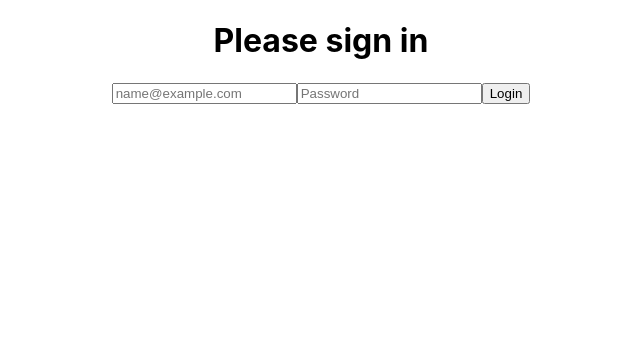
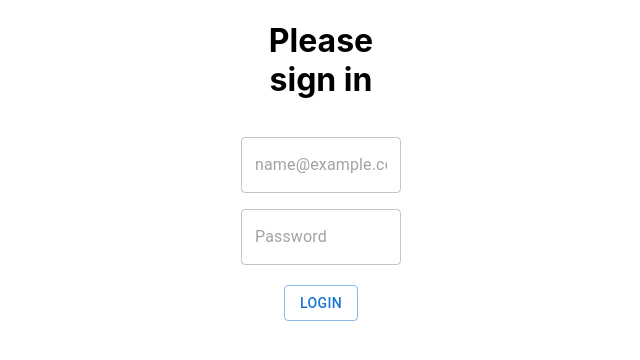
Before and after one commit to saashd/todo-app, a React (Create React App) app in the folder client/: page /login in a window 1280 px wide. Shown: the top 360 px of the page, without its empty margins (319-959 px from the left). Built offline with nearby package versions, Linux system fonts and the light colour scheme.

Commit message:
login page styling

```diff
--- a/client/src/pages/Login.tsx
+++ b/client/src/pages/Login.tsx
@@ -3,6 +3,8 @@ import React, {SyntheticEvent, useState} from "react";
 import {Navigate} from "react-router-dom";
 import {handleError} from "../API";
 import Cookies from "universal-cookie";
+import {Box, Button, Paper, TextField} from "@mui/material";
+
 const cookies = new Cookies();
 
 function Login() {
@@ -29,18 +31,31 @@ function Login() {
         return <Navigate to={'/'}/>;
     }
 
-    return (<main className="form-signin w-100 m-auto">
+    return (<main>
         <form onSubmit={submit}>
-            <h1 className="h3 mb-3 fw-normal">Please sign in</h1>
-            <input type="email" className="form-control" placeholder="name@example.com" required
+            <Box
+                sx={{
+                    paddingLeft:70,
+                    paddingRight:70,
+                    bgcolor: 'background.default',
+                    display: 'grid',
+                    gap: 2,
+                }}
+            >
+                <h1>Please sign in</h1>
+                {/*<Paper style={{display:"inline-gird"}}*/}
+                {/*>*/}
+                <TextField type="email" placeholder="name@example.com" required
                            onChange={(e) => {
                                setEmail(e.target.value)
                            }}/>
-            <input type="password" className="form-control" placeholder="Password" required
+                <TextField type="password" placeholder="Password" required
                            onChange={(e) => {
                                setPassword(e.target.value)
                            }}/>
-            <button className="w-100 btn btn-lg btn-primary" type="submit">Login</button>
+                {/*</Paper>*/}
+            </Box>
+            <Button style={{marginTop:20}} variant="outlined" type="submit">Login</Button>
 
         </form>
     </main>)
```
Lines whose indentation alone changed are shown as unchanged.
